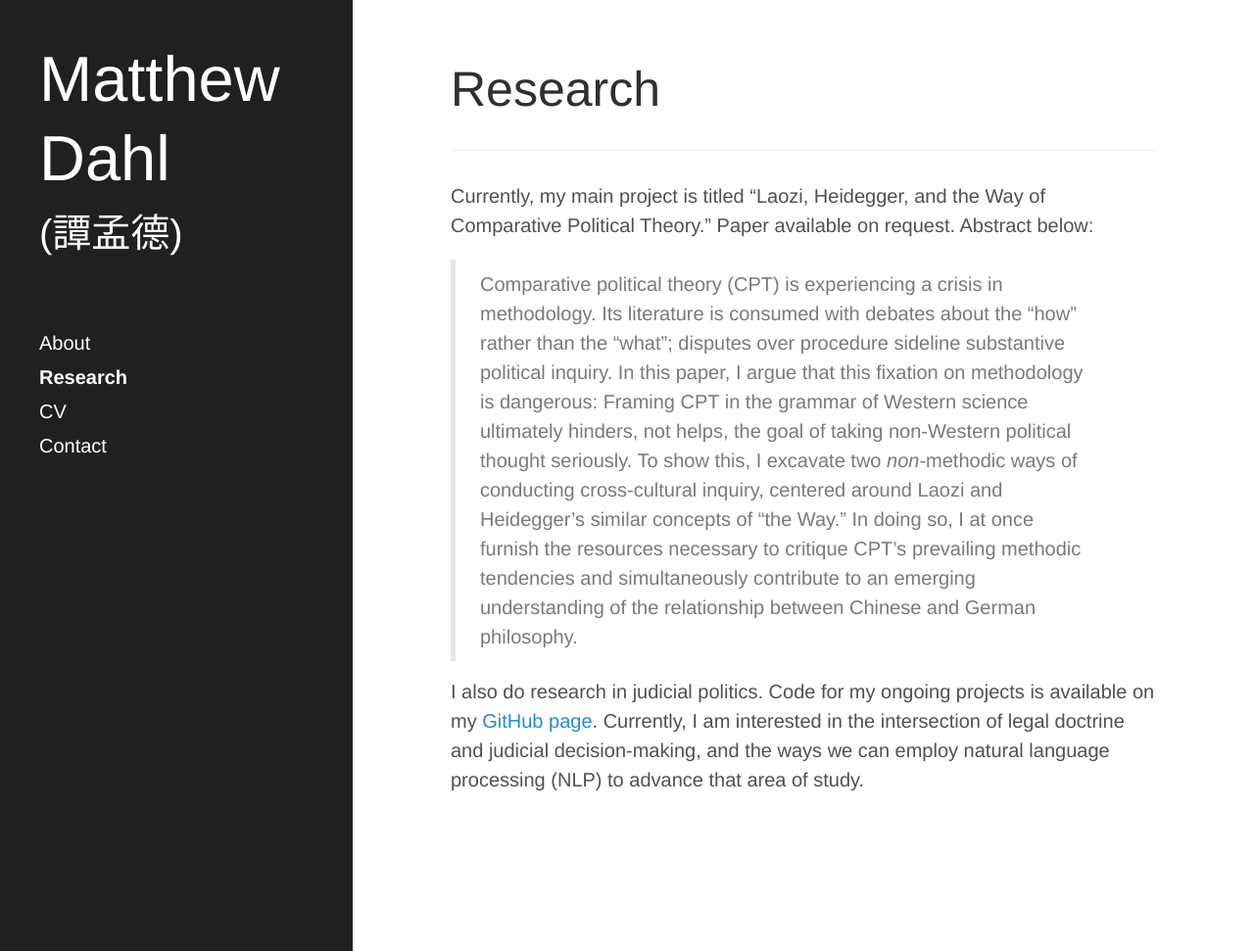
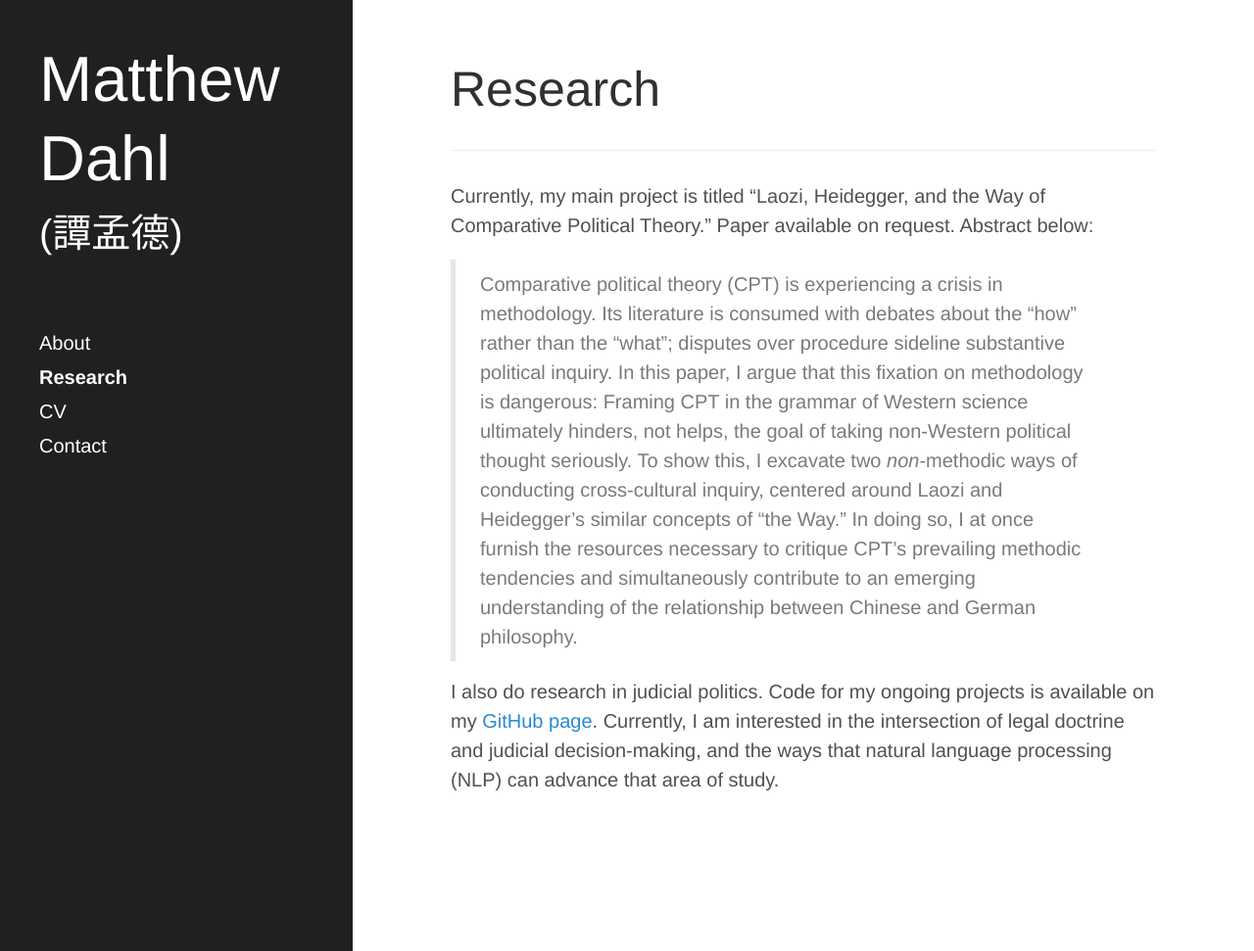
Before and after one commit to mattdahl/mattdahl.github.io, a Jekyll site: the page built from research.md, in a window 1280 px wide and 971 px high. Shown: the whole window at 98% size. Built offline with Jekyll 4.4.1, drawn with Linux system fonts in a browser that asks for light colours.

Commit message:
Updates CV.

```diff
--- a/research.md
+++ b/research.md
@@ -9,4 +9,4 @@ Currently, my main project is titled "Laozi, Heidegger, and the Way of Comparati
 > Comparative political theory (CPT) is experiencing a crisis in methodology. Its literature is consumed with debates about the “how” rather than the “what”; disputes over procedure sideline substantive political inquiry. In this paper, I argue that this fixation on methodology is dangerous: Framing CPT in the grammar of Western science ultimately hinders, not helps, the goal of taking non-Western political thought seriously. To show this, I excavate two *non*-methodic ways of conducting cross-cultural inquiry, centered around Laozi and Heidegger’s similar concepts of “the Way.” In doing so, I at once furnish the resources necessary to critique CPT’s prevailing methodic tendencies and simultaneously contribute to an emerging understanding of the relationship between Chinese and German philosophy.
 
 
-I also do research in judicial politics. Code for my ongoing projects is available on my [GitHub page](https://github.com/mattdahl). Currently, I am interested in the intersection of legal doctrine and judicial decision-making, and the ways we can employ natural language processing (NLP) to advance that area of study.
+I also do research in judicial politics. Code for my ongoing projects is available on my [GitHub page](https://github.com/mattdahl). Currently, I am interested in the intersection of legal doctrine and judicial decision-making, and the ways that natural language processing (NLP) can advance that area of study.
```
Also changed, not shown: cv.md (+1 -1 lines), 2 other files.
